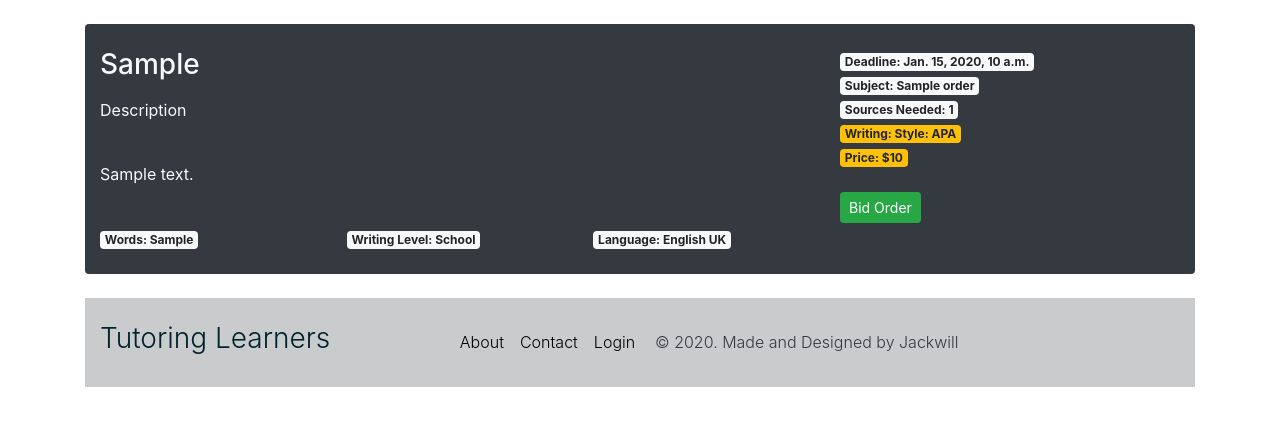
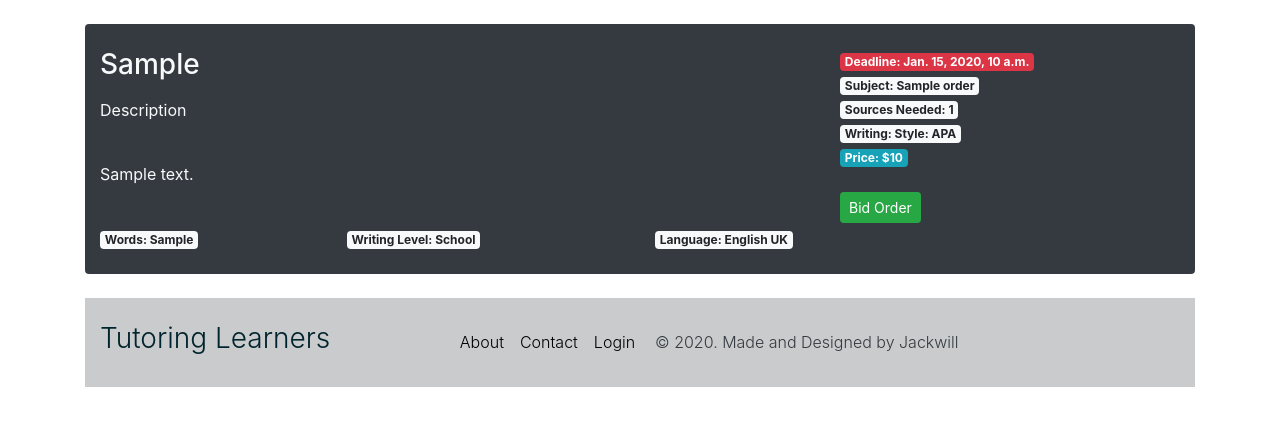
Before and after one commit to mundiakaluson/TL-django, a Django app: page /orders in a window 1280 px wide. Shown: the part 106-532 px from the top of the page. Run offline with Django 3.2, Linux system fonts and the light colour scheme; a user stored in the database is signed in; tables that the repository leaves empty hold one stand-in row (values such as "Sample post"); some libraries are stand-ins or nearby versions.

Commit message:
made the upload field optional!

```diff
--- a/TL/mainapp/models.py
+++ b/TL/mainapp/models.py
@@ -77,7 +77,7 @@ class Order(models.Model):
 
     description = models.TextField(default="", help_text="Assignment Descritption")
 
-    uploads = models.FileField(default="", help_text='File uploads for the assignment')
+    uploads = models.FileField(default="", help_text='File uploads for the assignment', blank=True, null=True)
 
     price = models.IntegerField(default='2.50', help_text='Total payment of the assignment')
 
--- a/TL/mainapp/templates/mainapp/orders.html
+++ b/TL/mainapp/templates/mainapp/orders.html
@@ -28,13 +28,13 @@
                                 </p>
                                 <br>
                                 <div class="row">
-                                    <div class="col-md-4">
+                                    <div class="col-md-4    ">
                                         <span class="badge badge-light">Words: {{ order.words }}</span>
                                     </div>
-                                    <div class="col-md-4">
+                                    <div class="col-md-5">
                                         <span class="badge badge-light">Writing Level: {{ order.level }}</span>
                                     </div>
-                                    <div class="col-md-4">
+                                    <div class="col-md">
                                         <span class="badge badge-light">Language: {{ order.language }}</span>
                                     </div>
                                 </div>
@@ -44,7 +44,7 @@
                     <div class="col-md-4">
                         <div class="row">
                             <div class="col-md-6">
-                                <span class="badge badge-light">Deadline: {{ order.deadline }}</span>
+                                <span class="badge badge-danger">Deadline: {{ order.deadline }}</span>
                             </div>
                         </div>
                         <div class="row">
@@ -53,6 +53,7 @@
                                     Subject: {{ order.subject }}
                                 </span>
 
+                                <br>
                                 <span class="badge badge-light">
                                     Sources Needed: {{ order.sources }}
                                 </span>
@@ -61,12 +62,12 @@
                             <br>
                             <div class="col-sm-12">
 
-                                <span class="badge badge-warning">
+                                <span class="badge badge-light">
                                     Writing: Style: {{ order.style }}
                                 </span>
 
                                 <br>
-                                <span class="badge badge-warning" disabled>
+                                <span class="badge badge-info" >
                                      Price: ${{ order.price }}
                                 </span>
 
--- a/TL/mainapp/views.py
+++ b/TL/mainapp/views.py
@@ -12,7 +12,7 @@ def about(request):
 
 @login_required
 def orders(reqeust):
-    #TODO: Render webpage to show orders after designing!
+    #TODO: Render webpage to show orders after designing! DONE!
 
     orders = Order.objects
 
```
